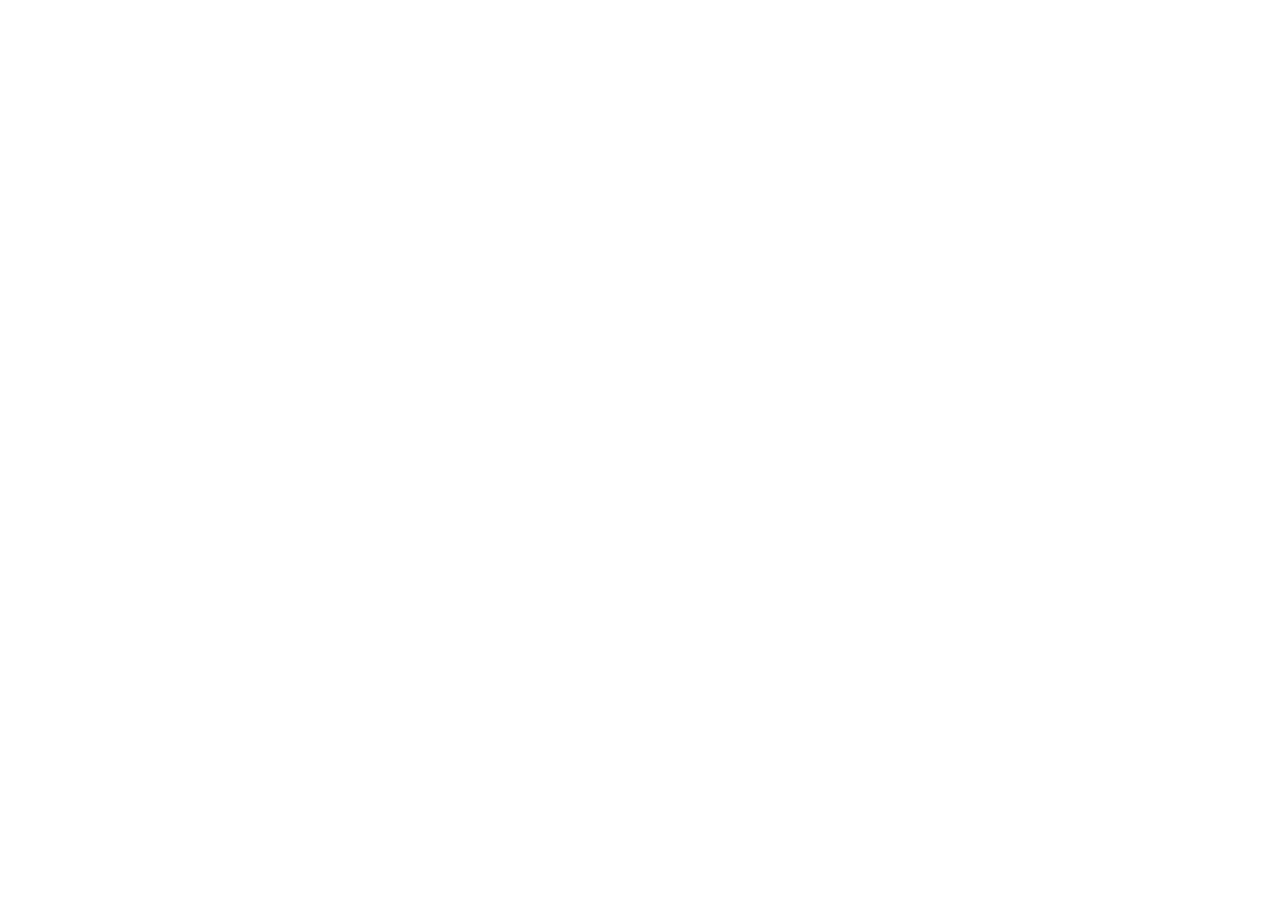
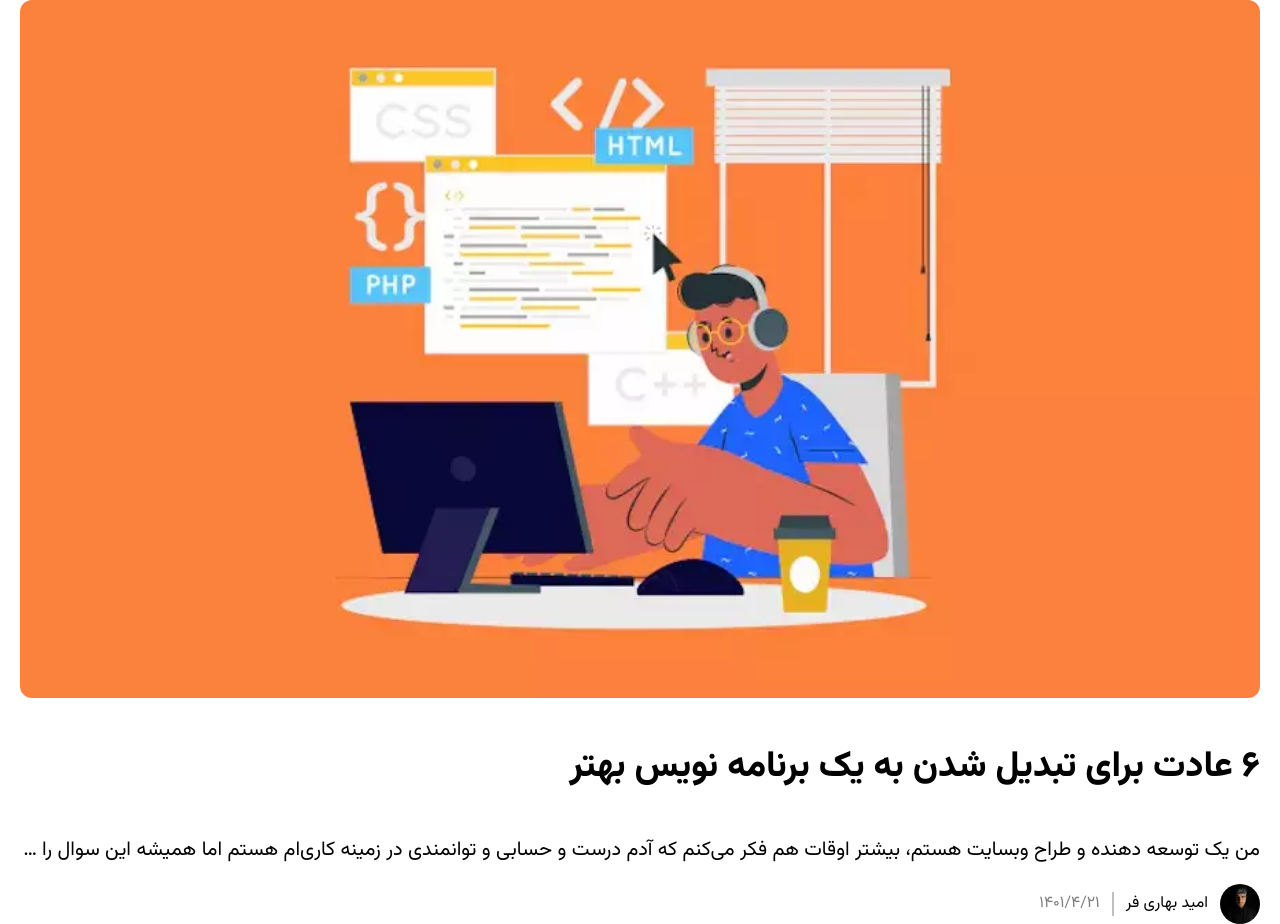
Before and after one commit to omidbaharifar/pachim-blog, a Next.js app: page / in a window 1280 px wide. Before the commit the page ends 800 px from the top, so only its background shows below. Built offline with nearby package versions, Linux system fonts and the light colour scheme.

Commit message:
feat: large card created

```diff
--- /dev/null
+++ b/components/cards/blogCard/index.tsx
@@ -0,0 +1,49 @@
+import { FC } from "react";
+import Image from "next/image";
+import Link from "next/link";
+
+interface props {
+  blog: TBlogItem;
+  large?: boolean;
+}
+
+const BlogCard: FC<props> = ({ blog, large }) => {
+  return (
+    <li>
+      <Link href={"/" + blog.slug} className="w-full block">
+        <div className="group overflow-hidden rounded-xl">
+          <Image
+            src={blog.image}
+            alt={blog.title}
+            width={1200}
+            height={600}
+            className="aspect-video object-cover object-center w-full group-hover:scale-105 transition-all"
+          />
+        </div>
+        <h2 className="text-4xl font-bold my-10 leading-relaxed">
+          {blog.title}
+        </h2>
+        <p className="text-xl whitespace-nowrap text-ellipsis overflow-hidden">
+          {blog.short}
+        </p>
+        <div className="flex justify-start items-center text-base mt-5">
+          <div className="flex justify-center items-center gap-3 pl-3">
+            <div className="rounded-full overflow-hidden w-10 h-10">
+              <Image
+                src={blog.author.image}
+                alt={blog.author.name}
+                width={100}
+                height={100}
+                className="aspect-square object-cover object-center"
+              />
+            </div>
+            <h3>{blog.author.name}</h3>
+          </div>
+          <p className="opacity-50 pr-3 border-r-2 border-solid border-black/50">{blog.date}</p>
+        </div>
+      </Link>
+    </li>
+  );
+};
+
+export default BlogCard;
--- a/data/blogList.ts
+++ b/data/blogList.ts
@@ -1,8 +1,11 @@
 const blogList = [
   {
     title: "6 عادت برای تبدیل شدن به یک برنامه نویس بهتر",
+    slug: "blog1",
     image: "/images/article1.webp",
     date: "1401/4/21",
+    short:
+      "من یک توسعه دهنده و طراح وبسایت هستم، بیشتر اوقات هم فکر می‌کنم که آدم درست و حسابی و توانمندی در زمینه کاری‌ام هستم اما همیشه این سوال را از خودم می‌پرسم که آیا راهی برای بهتر شدن به نسبت وضع اکنون هست یا نه؟ اگر که در حال خواندن این مقاله هستید باید بگویم که این مقاله دقیقا چنین هدفی را دارد. یعنی شما را با مواردی آشنا کند که در مسیر بهتر شدن به شما می‌تواند کمک بکند. تنها با پنج دقیقه وقت گذاشتن و مطالعه این مقاله به شما قول می‌دهم که حداقل یک ذره هم که شده، مسیر جدیدی برای بهتر شدن را پیدا می‌کنید، اگر هم در زمینه توسعه نرم افزار کاملا مبتدی باشید مطمئنا این مقاله موضوعات بسیار زیادی را به شما آموزش خواهد داد. بنابراین بدون تلف کردن وقت بیشتر بیایید با این عادت‌ها و نکات آشنا شویم.",
     content:
       "من یک توسعه دهنده و طراح وبسایت هستم، بیشتر اوقات هم فکر می‌کنم که آدم درست و حسابی و توانمندی در زمینه کاری‌ام هستم اما همیشه این سوال را از خودم می‌پرسم که آیا راهی برای بهتر شدن به نسبت وضع اکنون هست یا نه؟ اگر که در حال خواندن این مقاله هستید باید بگویم که این مقاله دقیقا چنین هدفی را دارد. یعنی شما را با مواردی آشنا کند که در مسیر بهتر شدن به شما می‌تواند کمک بکند. تنها با پنج دقیقه وقت گذاشتن و مطالعه این مقاله به شما قول می‌دهم که حداقل یک ذره هم که شده، مسیر جدیدی برای بهتر شدن را پیدا می‌کنید، اگر هم در زمینه توسعه نرم افزار کاملا مبتدی باشید مطمئنا این مقاله موضوعات بسیار زیادی را به شما آموزش خواهد داد. بنابراین بدون تلف کردن وقت بیشتر بیایید با این عادت‌ها و نکات آشنا شویم.",
     author: {
@@ -12,8 +15,11 @@
   },
   {
     title: "6 عادت برای تبدیل شدن به یک برنامه نویس بهتر",
+    slug: "blog2",
     image: "/images/article1.webp",
     date: "1401/4/21",
+    short:
+      "من یک توسعه دهنده و طراح وبسایت هستم، بیشتر اوقات هم فکر می‌کنم که آدم درست و حسابی و توانمندی در زمینه کاری‌ام هستم اما همیشه این سوال را از خودم می‌پرسم که آیا راهی برای بهتر شدن به نسبت وضع اکنون هست یا نه؟ اگر که در حال خواندن این مقاله هستید باید بگویم که این مقاله دقیقا چنین هدفی را دارد. یعنی شما را با مواردی آشنا کند که در مسیر بهتر شدن به شما می‌تواند کمک بکند. تنها با پنج دقیقه وقت گذاشتن و مطالعه این مقاله به شما قول می‌دهم که حداقل یک ذره هم که شده، مسیر جدیدی برای بهتر شدن را پیدا می‌کنید، اگر هم در زمینه توسعه نرم افزار کاملا مبتدی باشید مطمئنا این مقاله موضوعات بسیار زیادی را به شما آموزش خواهد داد. بنابراین بدون تلف کردن وقت بیشتر بیایید با این عادت‌ها و نکات آشنا شویم.",
     content:
       "من یک توسعه دهنده و طراح وبسایت هستم، بیشتر اوقات هم فکر می‌کنم که آدم درست و حسابی و توانمندی در زمینه کاری‌ام هستم اما همیشه این سوال را از خودم می‌پرسم که آیا راهی برای بهتر شدن به نسبت وضع اکنون هست یا نه؟ اگر که در حال خواندن این مقاله هستید باید بگویم که این مقاله دقیقا چنین هدفی را دارد. یعنی شما را با مواردی آشنا کند که در مسیر بهتر شدن به شما می‌تواند کمک بکند. تنها با پنج دقیقه وقت گذاشتن و مطالعه این مقاله به شما قول می‌دهم که حداقل یک ذره هم که شده، مسیر جدیدی برای بهتر شدن را پیدا می‌کنید، اگر هم در زمینه توسعه نرم افزار کاملا مبتدی باشید مطمئنا این مقاله موضوعات بسیار زیادی را به شما آموزش خواهد داد. بنابراین بدون تلف کردن وقت بیشتر بیایید با این عادت‌ها و نکات آشنا شویم.",
     author: {
@@ -23,8 +29,11 @@
   },
   {
     title: "6 عادت برای تبدیل شدن به یک برنامه نویس بهتر",
+    slug: "blog3",
     image: "/images/article1.webp",
     date: "1401/4/21",
+    short:
+      "من یک توسعه دهنده و طراح وبسایت هستم، بیشتر اوقات هم فکر می‌کنم که آدم درست و حسابی و توانمندی در زمینه کاری‌ام هستم اما همیشه این سوال را از خودم می‌پرسم که آیا راهی برای بهتر شدن به نسبت وضع اکنون هست یا نه؟ اگر که در حال خواندن این مقاله هستید باید بگویم که این مقاله دقیقا چنین هدفی را دارد. یعنی شما را با مواردی آشنا کند که در مسیر بهتر شدن به شما می‌تواند کمک بکند. تنها با پنج دقیقه وقت گذاشتن و مطالعه این مقاله به شما قول می‌دهم که حداقل یک ذره هم که شده، مسیر جدیدی برای بهتر شدن را پیدا می‌کنید، اگر هم در زمینه توسعه نرم افزار کاملا مبتدی باشید مطمئنا این مقاله موضوعات بسیار زیادی را به شما آموزش خواهد داد. بنابراین بدون تلف کردن وقت بیشتر بیایید با این عادت‌ها و نکات آشنا شویم.",
     content:
       "من یک توسعه دهنده و طراح وبسایت هستم، بیشتر اوقات هم فکر می‌کنم که آدم درست و حسابی و توانمندی در زمینه کاری‌ام هستم اما همیشه این سوال را از خودم می‌پرسم که آیا راهی برای بهتر شدن به نسبت وضع اکنون هست یا نه؟ اگر که در حال خواندن این مقاله هستید باید بگویم که این مقاله دقیقا چنین هدفی را دارد. یعنی شما را با مواردی آشنا کند که در مسیر بهتر شدن به شما می‌تواند کمک بکند. تنها با پنج دقیقه وقت گذاشتن و مطالعه این مقاله به شما قول می‌دهم که حداقل یک ذره هم که شده، مسیر جدیدی برای بهتر شدن را پیدا می‌کنید، اگر هم در زمینه توسعه نرم افزار کاملا مبتدی باشید مطمئنا این مقاله موضوعات بسیار زیادی را به شما آموزش خواهد داد. بنابراین بدون تلف کردن وقت بیشتر بیایید با این عادت‌ها و نکات آشنا شویم.",
     author: {
@@ -34,8 +43,11 @@
   },
   {
     title: "6 عادت برای تبدیل شدن به یک برنامه نویس بهتر",
+    slug: "blog4",
     image: "/images/article1.webp",
     date: "1401/4/21",
+    short:
+      "من یک توسعه دهنده و طراح وبسایت هستم، بیشتر اوقات هم فکر می‌کنم که آدم درست و حسابی و توانمندی در زمینه کاری‌ام هستم اما همیشه این سوال را از خودم می‌پرسم که آیا راهی برای بهتر شدن به نسبت وضع اکنون هست یا نه؟ اگر که در حال خواندن این مقاله هستید باید بگویم که این مقاله دقیقا چنین هدفی را دارد. یعنی شما را با مواردی آشنا کند که در مسیر بهتر شدن به شما می‌تواند کمک بکند. تنها با پنج دقیقه وقت گذاشتن و مطالعه این مقاله به شما قول می‌دهم که حداقل یک ذره هم که شده، مسیر جدیدی برای بهتر شدن را پیدا می‌کنید، اگر هم در زمینه توسعه نرم افزار کاملا مبتدی باشید مطمئنا این مقاله موضوعات بسیار زیادی را به شما آموزش خواهد داد. بنابراین بدون تلف کردن وقت بیشتر بیایید با این عادت‌ها و نکات آشنا شویم.",
     content:
       "من یک توسعه دهنده و طراح وبسایت هستم، بیشتر اوقات هم فکر می‌کنم که آدم درست و حسابی و توانمندی در زمینه کاری‌ام هستم اما همیشه این سوال را از خودم می‌پرسم که آیا راهی برای بهتر شدن به نسبت وضع اکنون هست یا نه؟ اگر که در حال خواندن این مقاله هستید باید بگویم که این مقاله دقیقا چنین هدفی را دارد. یعنی شما را با مواردی آشنا کند که در مسیر بهتر شدن به شما می‌تواند کمک بکند. تنها با پنج دقیقه وقت گذاشتن و مطالعه این مقاله به شما قول می‌دهم که حداقل یک ذره هم که شده، مسیر جدیدی برای بهتر شدن را پیدا می‌کنید، اگر هم در زمینه توسعه نرم افزار کاملا مبتدی باشید مطمئنا این مقاله موضوعات بسیار زیادی را به شما آموزش خواهد داد. بنابراین بدون تلف کردن وقت بیشتر بیایید با این عادت‌ها و نکات آشنا شویم.",
     author: {
--- a/domain/home/index.tsx
+++ b/domain/home/index.tsx
@@ -1,5 +1,11 @@
+import MainBlog from "./sections/mainBlog";
+
 const HomeContent = () => {
-  return <main className="max-w-screen-xl w-full mx-auto px-5"></main>;
+  return (
+    <main className="max-w-screen-xl w-full mx-auto px-5">
+      <MainBlog />
+    </main>
+  );
 };
 
 export default HomeContent;
--- /dev/null
+++ b/domain/home/sections/mainBlog/index.tsx
@@ -0,0 +1,16 @@
+import blogList from "@/data/blogList";
+import BlogCard from "@/components/cards/blogCard";
+
+const MainBlog = () => {
+  return (
+    <ul>
+      {blogList.map((item, key) => {
+        if (key === 0) {
+          return <BlogCard blog={item} key={key} large />;
+        }
+      })}
+    </ul>
+  );
+};
+
+export default MainBlog;
```
Also changed, not shown: globalTypes/responseTypes.d.ts (added, +14 -0 lines).
